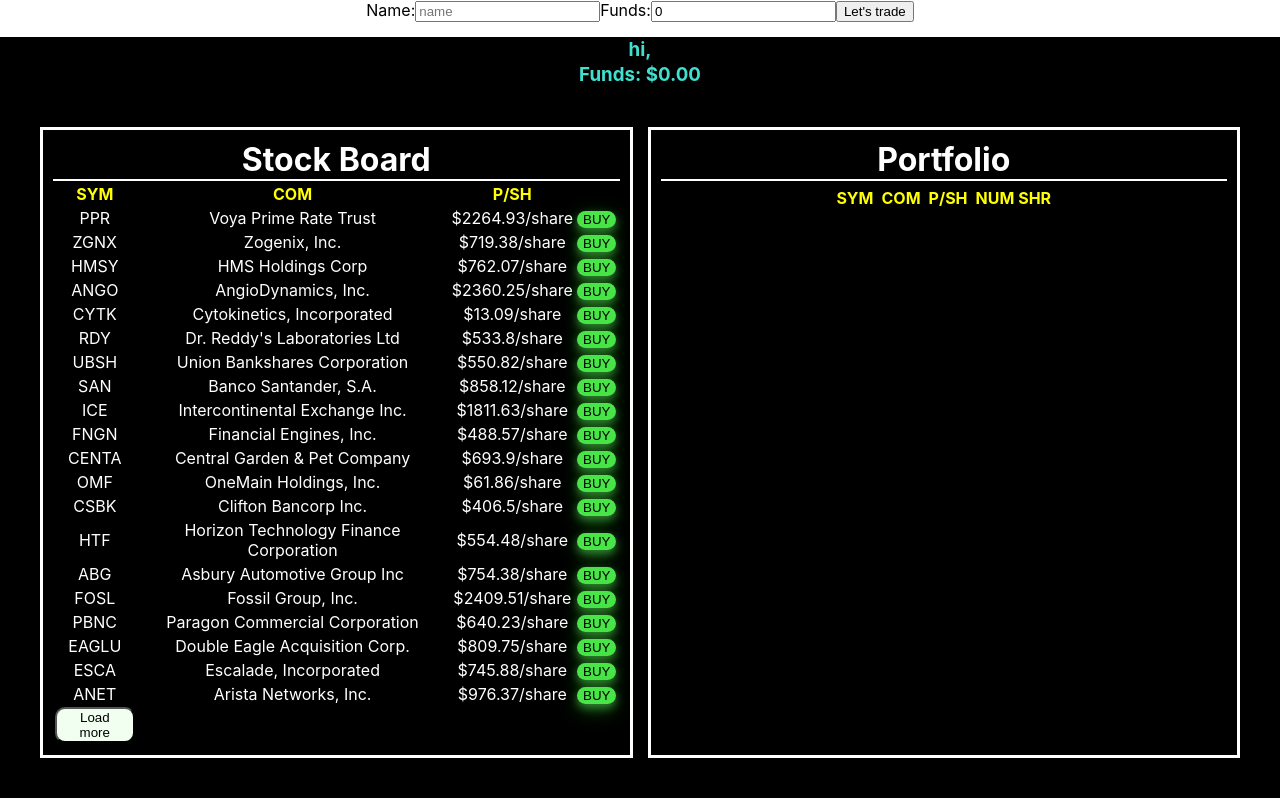
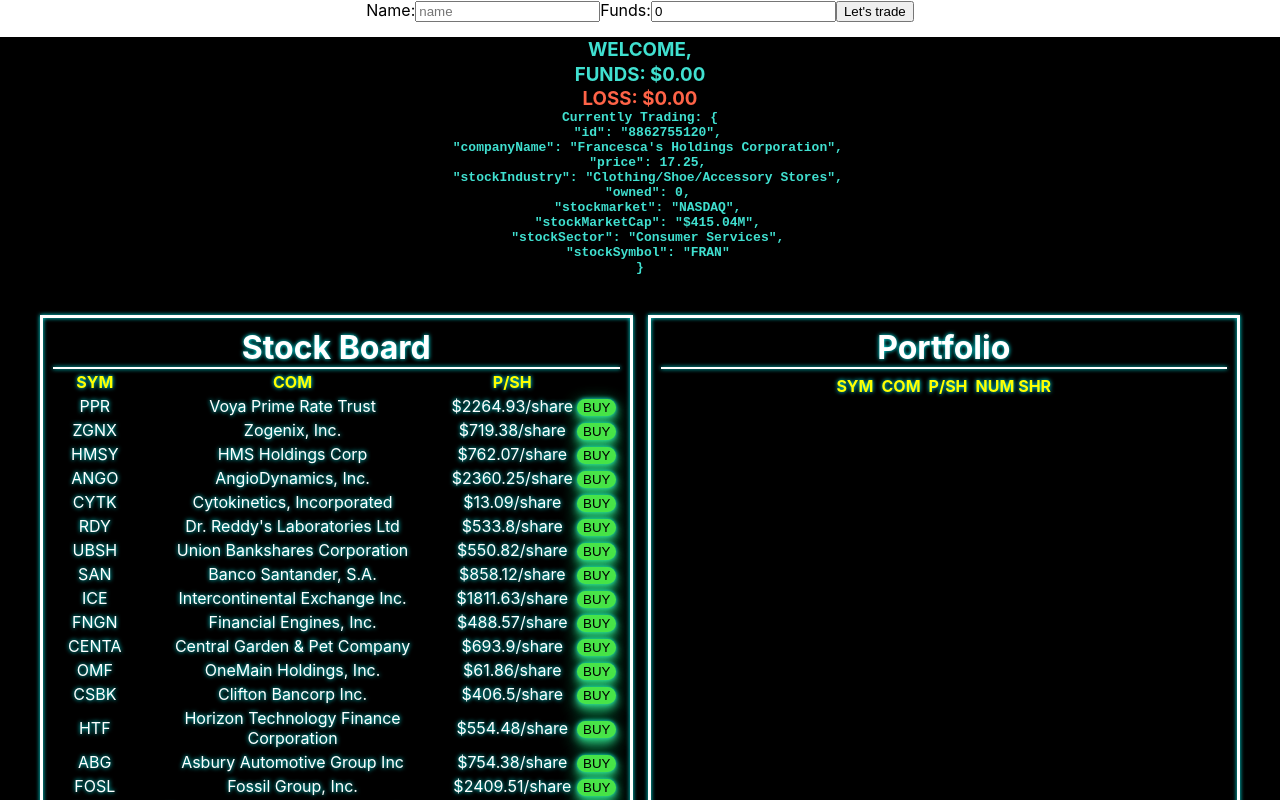
Before and after one commit to katieescoto/stockmarketchallenge, a React (Create React App) app: page / in a window 1280 px wide. Shown: the top 800 px of the page. Built offline with nearby package versions, Linux system fonts and the light colour scheme.

Commit message:
fix: styling

```diff
--- a/src/components/navBar.js
+++ b/src/components/navBar.js
@@ -2,9 +2,20 @@
 import './navBar.css'
 
 export default class navBar extends Component {
+  constructor(props){
+    super(props);
+    this.randomStocks = this.randomStocks.bind(this)
+  }
+
+  randomStocks(stocks){
+    return stocks[Math.floor(Math.random() * stocks.length)]
+  }
 
   render() {
-    const {userName, funds} = this.props
+    const {userName, funds, stocks, gainOrLossState} = this.props
+    console.log(gainOrLossState)
+
+    const obj = JSON.stringify(this.randomStocks(stocks),null, 2)
 
     const formatter = new Intl.NumberFormat('en-US', {
       style: 'currency',
@@ -16,8 +27,12 @@
       <div className="header">
         {/* <p><img alt='logo' src="https://img.icons8.com/windows/32/000000/stocks.png"/></p> */}
         <div className='portfolio'>
-          <h3 className='box'>hi,{userName}</h3>
-          <h3 className='box'>Funds: {formatter.format(funds)}</h3>
+          <h3 className='box'>WELCOME,{userName}</h3>
+          <h3 className='box'>FUNDS: {formatter.format(funds)}</h3>
+      {gainOrLossState > 0 ? <h3 style={{color:'orange'}}>^PROFIT:  {formatter.format(gainOrLossState)}</h3>: <h3 style={{color:'tomato'}}>LOSS: {formatter.format(gainOrLossState)}</h3>}
+          <h4>
+          <pre>Currently Trading: {obj}</pre>
+          </h4>
         </div>
 
       </div>
--- a/src/components/ownedStocks.js
+++ b/src/components/ownedStocks.js
@@ -23,7 +23,7 @@
               <td>{item.stockSymbol}</td>
               <td>{item.companyName}</td>
               <td> ${item.price}/sh</td>
-              <td>Shares: {item.owned}</td>
+              <td>x {item.owned}</td>
               <button className='sellButton'type="button" onClick={()=> sellStock(item)}>SELL</button>
               {/* <td><button type="button" onClick={console.log('delete')}>-</button></td> */}
             </tr>
--- a/src/components/stockBoard.css
+++ b/src/components/stockBoard.css
@@ -4,6 +4,7 @@
     padding: 5vh;
     color: white;
     background-color: black;
+    /* filter: drop-shadow(0 0 8px cyan); */
 }
 
 .column{
@@ -11,6 +12,7 @@
   border: 3px solid white;
   width: 100%;
   padding: 10px;
+  filter: drop-shadow(0 0 2px cyan);
 }
 
 .singleStock{
--- a/src/components/stockBoard.js
+++ b/src/components/stockBoard.js
@@ -16,6 +16,7 @@
       limitTo: 20,
       funds: 0,
       userName:'',
+      gainOrLoss: 0,
     }
     this.onLoadMore = this.onLoadMore.bind(this)
     this.addStock = this.addStock.bind(this)
@@ -39,7 +40,7 @@
          })
        }
      )
-       this.interval = setInterval(()=>this.growth(this.state.stocks),3000)
+    this.interval = setInterval(()=>this.growth(this.state.stocks),3000)
   }
 
   growth(stocks){
@@ -61,12 +62,7 @@
   }
 
   handleSubmit(event){
-    // console.log('welcome:->' + this.state.userName, 'funds:->', this.state.funds)
     event.preventDefault()
-    // this.setState({
-    //       [event.target.name] : event.target.value
-    //     })
-
   }
 
   onLoadMore(){
@@ -90,6 +86,17 @@
         funds:this.state.funds - item.price
       })
     }
+
+    // let toBuy = item.owned * item.price
+    // if(toBuy < item.price){
+    //   this.setState({
+    //     gainOrLoss: toBuy - item.price
+    //   })
+    // } else {
+    //   this.setState({
+    //     gainOrLoss: toBuy + item.price
+    //   })
+    // }
   };
 
   sellStock(item){
@@ -98,21 +105,31 @@
         funds: this.state.funds + item.price,
         owned: item.owned--
       })
-
     } else{
       alert('no more shares to sell!')
+    }
+
+    let toSell = item.owned * item.price
+    if(toSell < item.price){
+      this.setState({
+        gainOrLoss: toSell - item.price
+      })
+    } else {
+      this.setState({
+        gainOrLoss: toSell + item.price
+      })
     }
   }
 
   render() {
 
-  const {stocks, limitTo, ownedStocks, userName, funds} = this.state
+  const {stocks, limitTo, ownedStocks, userName, funds, gainOrLoss} = this.state
 
     return (
       <div>
           <UserForm userName={userName} funds={funds} onChange={this.handleChange} onSubmit={this.handleSubmit}/>
 
-          <Navbar funds={funds} userName={userName}/>
+          <Navbar stocks={stocks} funds={funds} userName={userName} gainOrLossState={gainOrLoss} profitOrLoss={this.profitOrLoss} />
 
          <div className="row">
           <div className="column">
```
